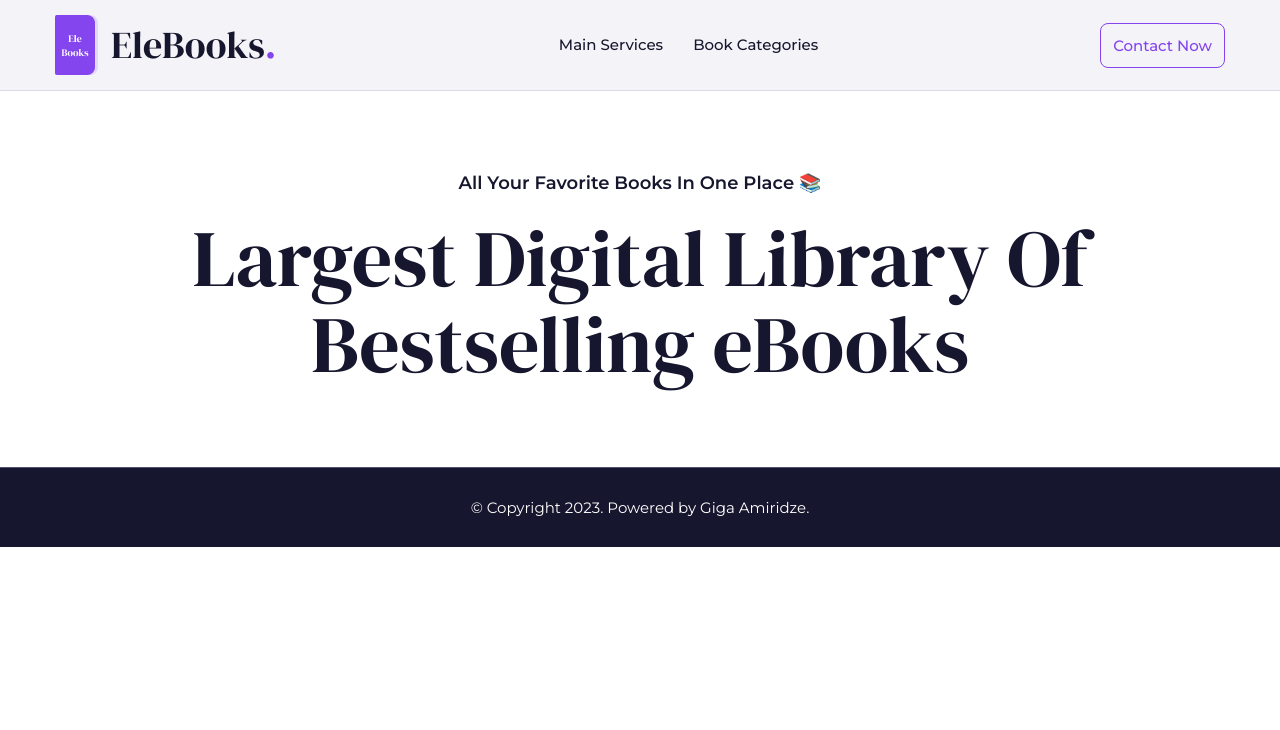
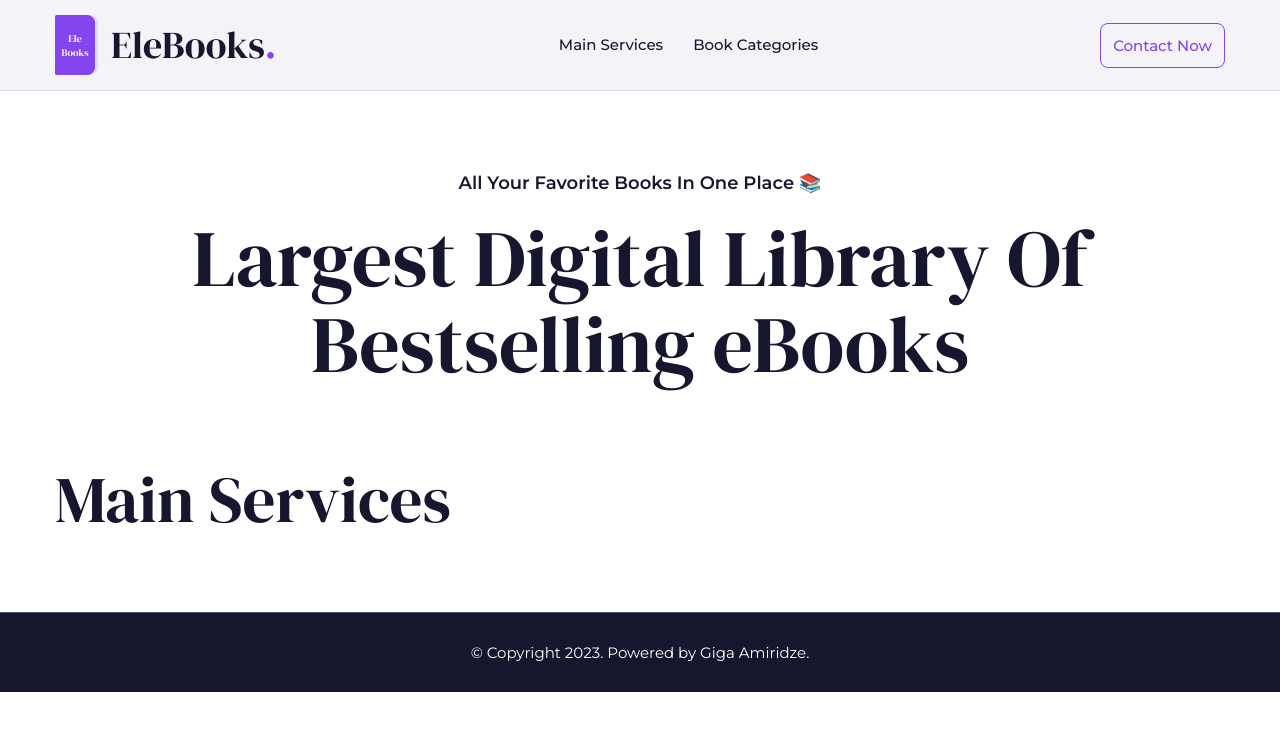
Before and after one commit to gigaamiridze/library-kiosk, a React (Vite) app: page / in a window 1280 px wide. Shown: the top 730 px of the page. Built offline with nearby package versions, Linux system fonts and the light colour scheme.

Commit message:
Added main services title

```diff
--- a/src/pages/MainServices.tsx
+++ b/src/pages/MainServices.tsx
@@ -3,8 +3,8 @@ import { FlexBox } from '../styles';
 
 function MainServices() {
   return (
-    <>
-      <FlexBox as='section' flexDirection='column' rowGap={20}>
+    <FlexBox as='section' flexDirection='column' rowGap={80}>
+      <FlexBox flexDirection='column' rowGap={20}>
         <Heading
           title='All Your Favorite Books In One Place 📚'
           type='h4'
@@ -21,7 +21,16 @@ function MainServices() {
           lineHeight={86}
         />
       </FlexBox>
-    </>
+      <FlexBox flexDirection='column' rowGap={40}>
+        <Heading
+          title='Main Services'
+          type='h2'
+          fontFamily='secondary'
+          fontWeight='500'
+          lineHeight={65}
+        />
+      </FlexBox>
+    </FlexBox>
   )
 }
 
--- a/src/styles/theme.ts
+++ b/src/styles/theme.ts
@@ -17,7 +17,7 @@ export const theme = {
     regular: '15px',
     medium: '18px',
     large: '20px',
-    xLarge: '24px',
+    xLarge: '65px',
     xxLarge: '80px',
   },
   fontWeights: {
```
Also changed, not shown: src/assets/images/borrow-book.jpg (added), src/assets/images/return-book.jpg (added).
